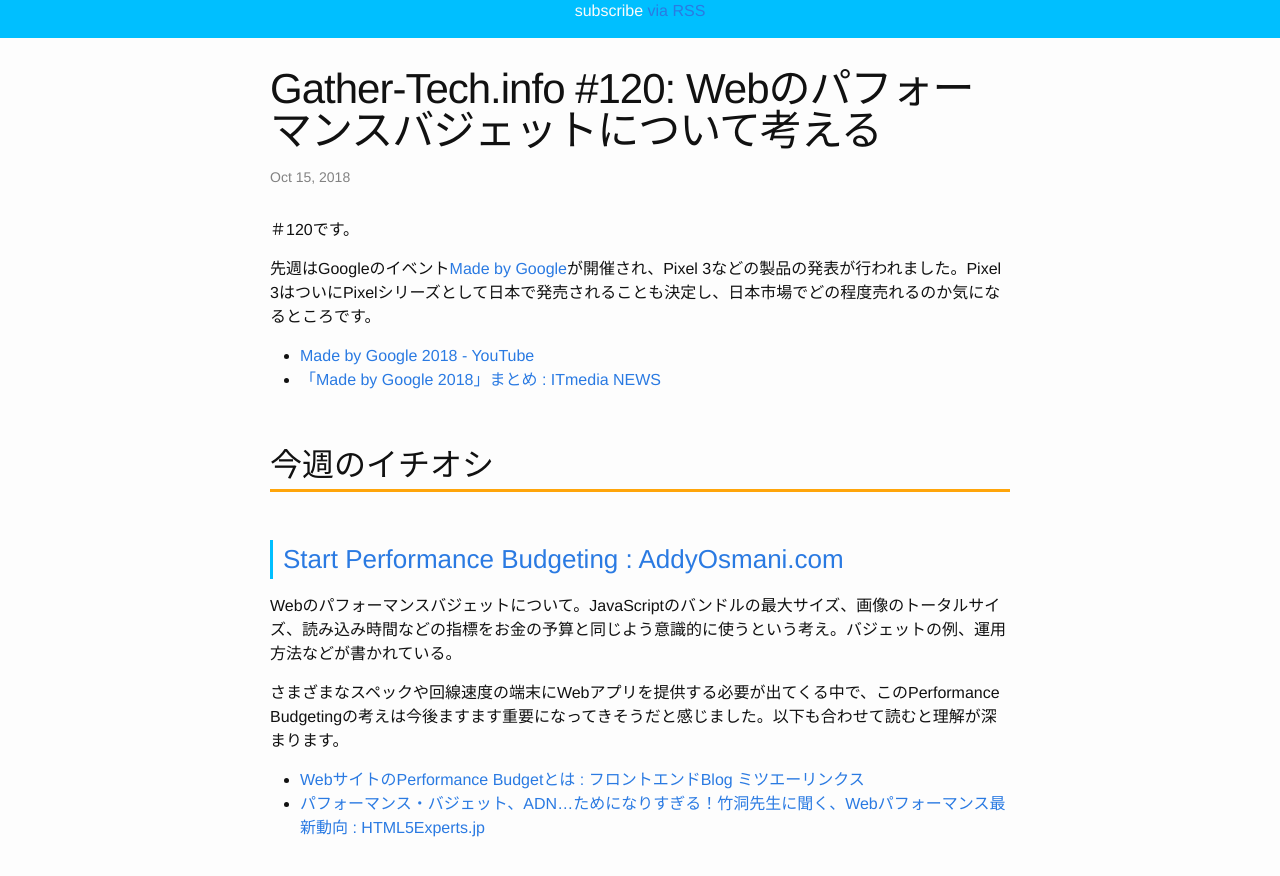
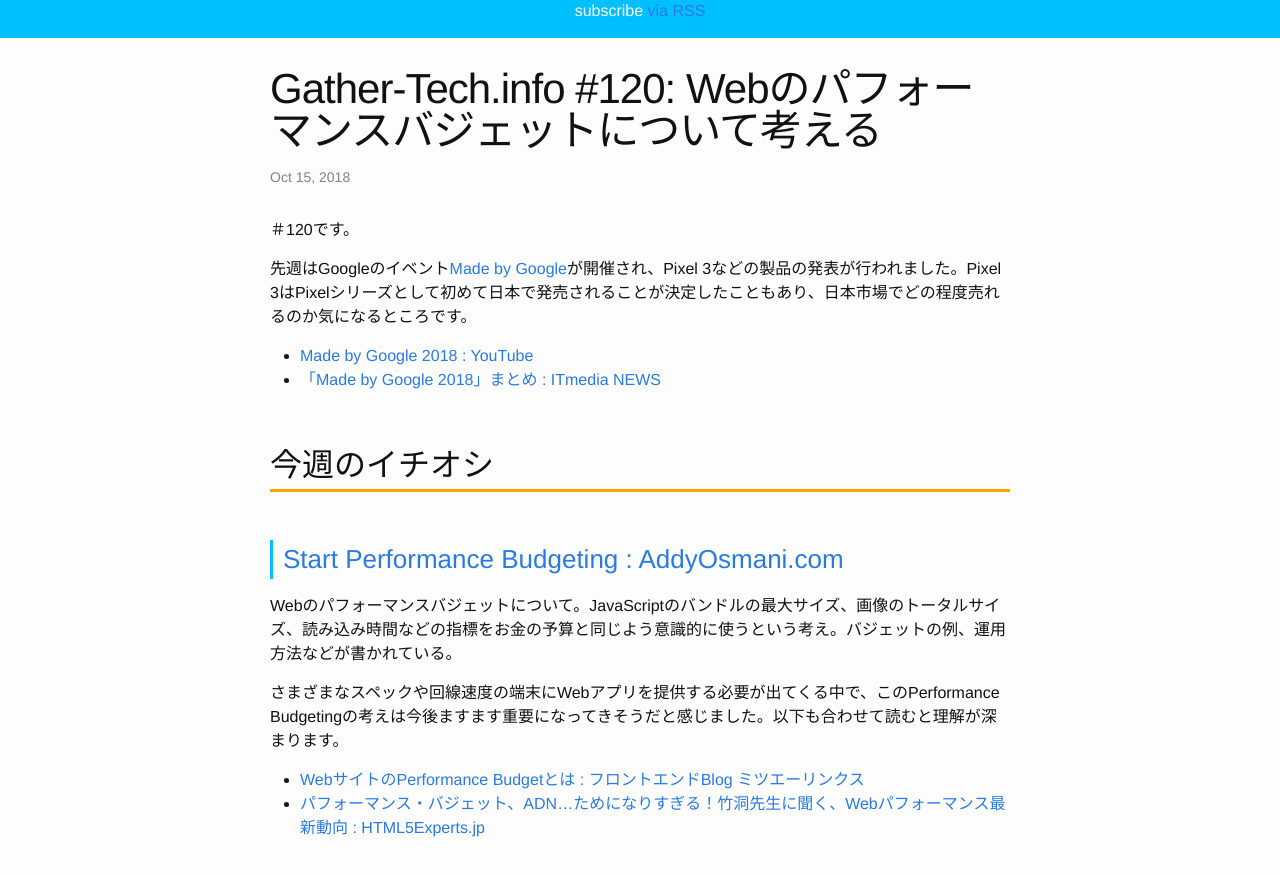
Before and after one commit to Gather-Tech/Gather-Tech.github.io, a Jekyll site: the page built from _posts/2018/2018-10-15-Gather120.md, in a window 1280 px wide and 900 px high, scrolled down 333 px. Shown: the top 876 px of the window. Built offline with Jekyll 4.4.1, drawn with Linux system fonts in a browser that asks for light colours; some of the changed text lies outside the part shown.

Commit message:
fix typo

```diff
--- a/_posts/2018/2018-10-15-Gather120.md
+++ b/_posts/2018/2018-10-15-Gather120.md
@@ -8,9 +8,9 @@ categories: news
 
 ＃120です。
 
-先週はGoogleのイベント[Made by Google](https://www.blog.google/products/hardware/made-by-google-2018/)が開催され、Pixel 3などの製品の発表が行われました。Pixel 3はついにPixelシリーズとして日本で発売されることも決定し、日本市場でどの程度売れるのか気になるところです。
+先週はGoogleのイベント[Made by Google](https://www.blog.google/products/hardware/made-by-google-2018/)が開催され、Pixel 3などの製品の発表が行われました。Pixel 3はPixelシリーズとして初めて日本で発売されることが決定したこともあり、日本市場でどの程度売れるのか気になるところです。
 
-- [Made by Google 2018 - YouTube](https://www.youtube.com/watch?v=EsoQGTA1SxY)
+- [Made by Google 2018 : YouTube](https://www.youtube.com/watch?v=EsoQGTA1SxY)
 - [「Made by Google 2018」まとめ : ITmedia NEWS](http://www.itmedia.co.jp/news/articles/1810/10/news054.html)
 
 ## 今週のイチオシ
@@ -76,7 +76,7 @@ Dockerイメージをどのように速く、どのように小さくするか
 
 ## ツール、ライブラリ
 
-### [uber/astro: GitHub)
+### [uber/astro: GitHub](https://github.com/uber/astro)
 
 複数Terraformの実行をまとめて管理、実行できるツール。Uber製。
 
```
